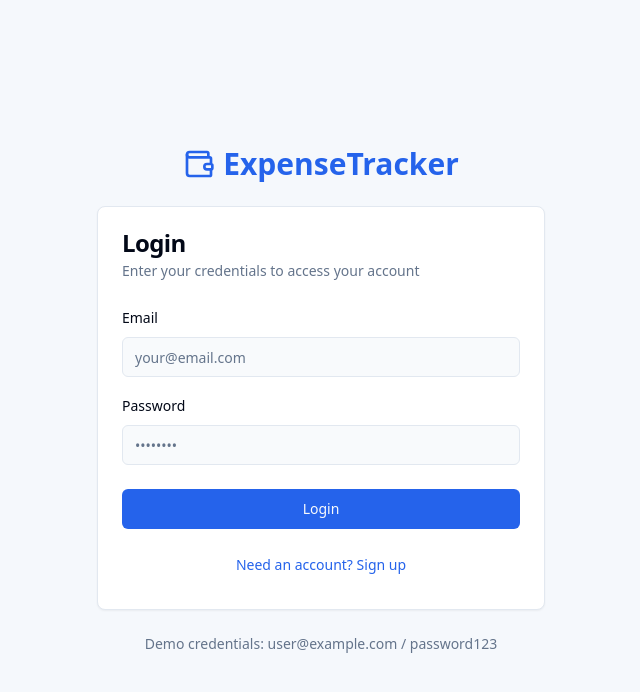
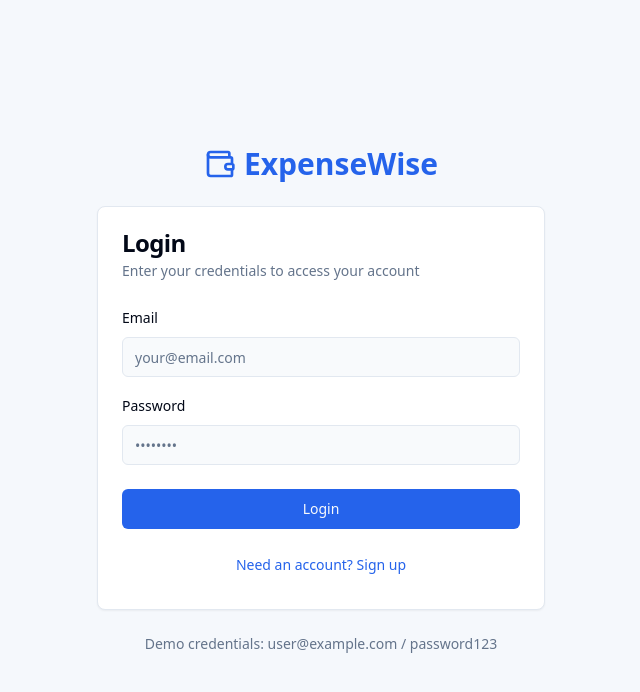
Before and after one commit to prajwal611/spend-smart-login, a React (Vite) app: page /login in a window 1280 px wide. Shown: the top 692 px of the page, without its empty margins (319-959 px from the left). Built offline with nearby package versions, Linux system fonts and the light colour scheme.

Commit message:
Rename app title
Change the app title from Expense Tracker to ExpenseWise.

```diff
--- a/index.html
+++ b/index.html
@@ -4,11 +4,11 @@
   <head>
     <meta charset="UTF-8" />
     <meta name="viewport" content="width=device-width, initial-scale=1.0" />
-    <title>Expense Tracker</title>
+    <title>ExpenseWise</title>
     <meta name="description" content="Track your expenses and income with ease" />
     <meta name="author" content="Lovable" />
 
-    <meta property="og:title" content="Expense Tracker" />
+    <meta property="og:title" content="ExpenseWise" />
     <meta property="og:description" content="Track your expenses and income with ease" />
     <meta property="og:type" content="website" />
     <meta property="og:image" content="https://lovable.dev/opengraph-image-p98pqg.png" />
--- a/src/components/Layout.tsx
+++ b/src/components/Layout.tsx
@@ -24,7 +24,7 @@ const Layout: React.FC<LayoutProps> = ({ children }) => {
         <div className="max-w-7xl mx-auto flex justify-between items-center">
           <Link to="/" className="flex items-center gap-2 text-primary font-semibold text-xl">
             <Wallet className="h-6 w-6" />
-            <span>ExpenseTracker</span>
+            <span>ExpenseWise</span>
           </Link>
 
           <div className="flex items-center gap-4">
--- a/src/pages/Login.tsx
+++ b/src/pages/Login.tsx
@@ -48,7 +48,7 @@ const Login: React.FC = () => {
         <div className="flex justify-center mb-6">
           <div className="flex items-center gap-2 text-primary">
             <Wallet className="h-8 w-8" />
-            <h1 className="text-3xl font-bold">ExpenseTracker</h1>
+            <h1 className="text-3xl font-bold">ExpenseWise</h1>
           </div>
         </div>
 
--- a/src/pages/Transactions.tsx
+++ b/src/pages/Transactions.tsx
@@ -1,3 +1,4 @@
+
 import React, { useState } from "react";
 import { useNavigate } from "react-router-dom";
 import { useExpenses } from "@/contexts/ExpenseContext";
@@ -30,7 +31,7 @@ const Transactions: React.FC = () => {
     const matchesCategory =
       filterCategory === "all" || expense.category === filterCategory;
 
-    return matchesSearch && matchesType && (filterType === "income" || filterType === "all" || matchesCategory);
+    return matchesSearch && matchesType && (expense.isIncome || filterCategory === "all" || matchesCategory);
   });
 
   // Sort expenses by date (newest first)
```
